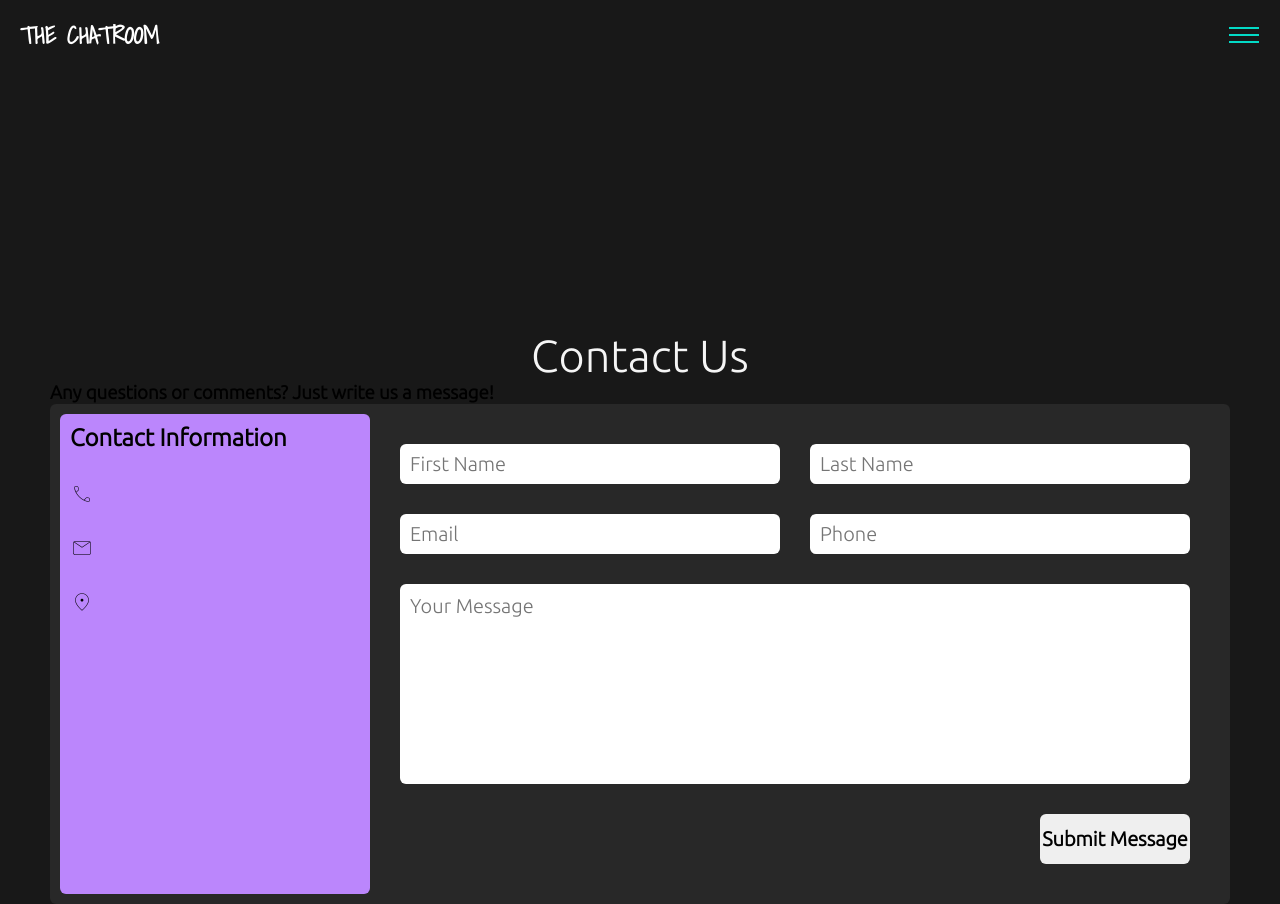
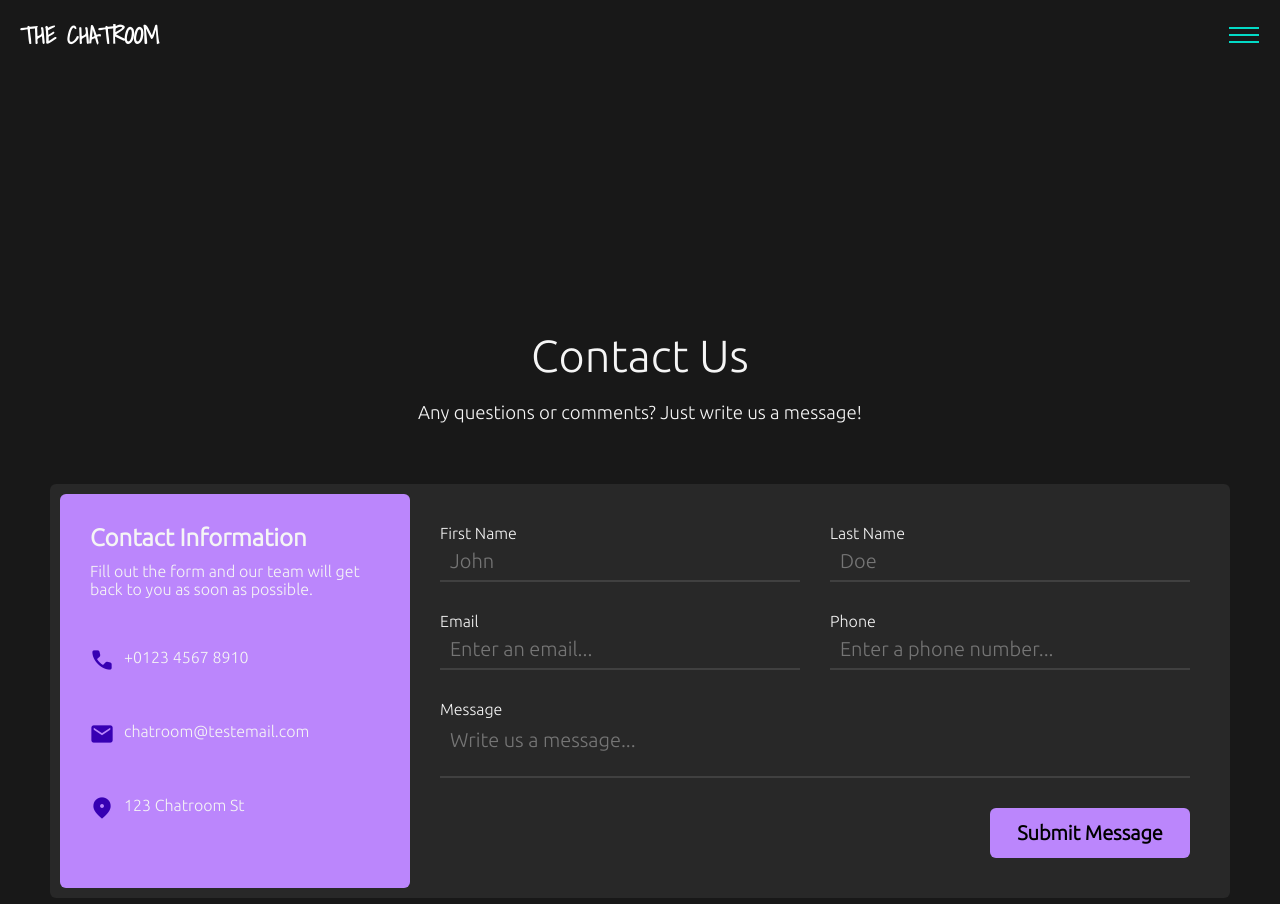
Before and after one commit to jordanrath/messaging-app, a React (Create React App) app: page /#/contact in a window 1280 px wide. Built offline with nearby package versions, Linux system fonts and the light colour scheme; no server answers.

Commit message:
major updates to contact form

```diff
--- a/package.json
+++ b/package.json
@@ -5,6 +5,7 @@
   "license": "MIT",
   "private": true,
   "dependencies": {
+    "@fortawesome/fontawesome-svg-core": "^6.3.0",
     "@testing-library/jest-dom": "^5.16.5",
     "@testing-library/react": "^13.4.0",
     "@testing-library/user-event": "^13.5.0",
--- a/src/Components/Contact.js
+++ b/src/Components/Contact.js
@@ -6,38 +6,67 @@ const Contact = () => {
     <>
         <Menu />
         <section className='contact-section' id='contact' data-aos='zoom-in-up'>
+            <div className="contact-section__title">
                 <h1>Contact Us</h1>
                 <h3>Any questions or comments?  Just write us a message!</h3>
+            </div>
             <div className='contact__header-bar'></div>
             <div className='contact__form-container'>
                 <div className='contact__form-sidecontent'>
+                    <div className="contact__sidecontent-title">
                         <h2>Contact Information</h2>
-                    <span class="material-symbols-outlined">
+                        <p>Fill out the form and our team will get back to you as soon as possible.</p>
+                    </div>
+                    <div className='contact__form-info'>
+                        <span className="material-symbols-outlined icon__filled">
                             call
                         </span>
-                    <span class="material-symbols-outlined">
+                        <p>+0123 4567 8910</p>
+                    </div>
+                    <div className="contact__form-info">
+                        <span className="material-symbols-outlined icon__filled">
                             mail
                         </span>
-                    <span class="material-symbols-outlined">
+                        <p>chatroom@testemail.com</p>
+                    </div>
+                    <div className="contact__form-info">
+                        <span className="material-symbols-outlined icon__filled">
                             location_on
                         </span>
+                        <p>123 Chatroom St</p>
+                    </div>
                 </div>
                 <form className='contact__form' action="https://formsubmit.co/rath.jordan@icloud.com" method="POST">
+                    <div className="contact__form-title">
+                        <p>First Name</p>
                         <label>
-                        <input type='text' id='name' placeholder='First Name' name='name' required />
+                            <input type='text' id='name' placeholder='John' name='name' required />
                         </label>
+                    </div>
+                    <div className="contact__form-title">
+                        <p>Last Name</p>
                         <label>
-                        <input type='text' id='name' placeholder='Last Name' name='name' required />
+                            <input type='text' id='name' placeholder='Doe' name='name' required />
                         </label>
+                    </div>
+                    <div className="contact__form-title">
+                        <p>Email</p>
                         <label>
-                        <input type='email' id='email' placeholder='Email' name='email' required/>
+                            <input type='email' id='email' placeholder='Enter an email...' name='email' required/>
                         </label>
+                    </div>
+                    <div className="contact__form-title">
+                        <p>Phone</p>
                         <label>
-                        <input type='text' id='phone' placeholder='Phone' name='phone'/>
+                            <input type='text' id='phone' placeholder='Enter a phone number...' name='phone'/>
                         </label>
+                    </div>
+                    <div className="contact__form-title">
+                        <p>Message</p>
                         <label>
-                        <textarea id='message' name='message' placeholder='Your Message' required />
+                            <textarea id='message' name='message' placeholder='Write us a message...' required />
                         </label>
+                    </div>
                     <div className='contact__btn-container'>
                         <button type='submit' className='contact__btn'>Submit Message</button>
                     </div>
--- a/src/styles.css
+++ b/src/styles.css
@@ -57,6 +57,16 @@ a {
   'GRAD' 0,
   'opsz' 48
 }
+
+.material-symbols-outlined.icon__filled {
+  color: var(--primary-variant);
+  font-variation-settings:
+  'FILL' 1,
+  'wght' 900,
+  'GRAD' 0,
+  'opsz' 48
+}
+
 
 .dashboard__btn span {
   font-size: 50px;
@@ -608,6 +618,12 @@ ul.menu__links li a {
   border-radius: 6px;
 }
 
+.contact-section__title {
+  display: flex;
+  flex-direction: column;
+  gap: 20px;
+}
+
 .contact-section h1 {
   color: whitesmoke;
   display: flex;
@@ -617,6 +633,16 @@ ul.menu__links li a {
   font-size: 45px;
   font-family: 'Ubuntu', sans-serif;
   font-weight: 400;
+}
+
+.contact-section h3 {
+  color: whitesmoke;
+  display: flex;
+  justify-content: center;
+  align-items: center;
+  font-family: 'Ubuntu', sans-serif;
+  font-weight: 400;
+  padding-bottom: 60px;
 }
 
 .contact__form-container {
@@ -631,12 +657,39 @@ ul.menu__links li a {
   display: flex;
   flex-direction: column;
   flex-grow: 2;
-  background-color: #BB86FC;
+  gap: 50px;
+  background-color: var(--primary);
+  color: whitesmoke;
+  font-family: 'Ubuntu', sans-serif;
+  font-weight: 400;
   border-radius: 6px;
-  gap: 30px;
-  padding: 10px;
+  padding: 30px;
   max-width: 350px;
   min-width: 250px
+}
+
+.contact__sidecontent-title {
+  display: flex;
+  flex-direction: column;
+  gap: 10px;
+}
+
+.contact__form-title {
+  display: flex;
+  flex-direction: column;
+  flex-grow: 1;
+  flex-shrink: 0;
+  color: whitesmoke;
+}
+
+.contact__form-title h2 {
+  padding-top: 30px;
+}
+
+.contact__form-info {
+  display: flex;
+  flex-direction: row;
+  gap: 10px;
 }
 
 
@@ -656,39 +709,51 @@ ul.menu__links li a {
   justify-content: center;
   flex-grow: 1;
   flex-shrink: 0;
+  color: whitesmoke;
 }
 
-input[type=text],
-input[type=email] {
+.contact__form-title [type=text],
+.contact__form-title input[type=email] {
   display: flex;
   flex-grow: 1;
   flex-basis: 25%;
-  padding: 10px 10px;
-  border: 0;
-  border-radius: 6px;
+  outline: 0;
+  border-top: none;
+  border-right: none;
+  border-left: none;
+  border-bottom: 2px solid var(--background);
+  background-color: var(--background-secondary);
+  border-radius: 0;
+  padding: 0px 10px;
   max-width: 380px;
   min-width: 250px;
   height: 40px;
   font-size: 20px;
+  color: whitesmoke;
   font-family: 'Ubuntu', sans-serif;
   font-weight: 400;
   margin: 0;
 }
 
-textarea[id=message] {
+.contact__form-title textarea[id=message] {
   margin: 0 0 5px;
-  padding: 10px 10px;
+  padding: 10px 10px 0px 10px;
   max-width: 800px;
   min-width: 300px;
-  min-height: 200px;
   display: flex;
   flex-grow: 1;
   flex-basis: 50%;
-  border: 0;
-  border-radius: 6px;
+  outline: 0;
+  border-top: none;
+  border-right: none;
+  border-left: none;
+  border-bottom: 2px solid var(--background);
+  background-color: var(--background-secondary);
+  border-radius: 0;
   resize: none;
   text-overflow: ellipsis;
   font-size: 20px;
+  color: whitesmoke;
   font-family: 'Ubuntu', sans-serif;
   font-weight: 400;
   margin: 0;
@@ -697,7 +762,8 @@ textarea[id=message] {
 input[type=text]:focus-visible,
 input[type=email]:focus-visible,
 textarea[id=message]:focus-visible {
-  outline-color: var(--primary);
+  outline: none;
+  border-bottom: 2px solid var(--secondary);
 }
 
 .contact__btn-container {
@@ -714,14 +780,15 @@ textarea[id=message]:focus-visible {
   font-weight: 900;
   font-size: 20px;
   height: 50px;
-  width: 150px;
+  width: 200px;
   border-radius: 6px;
   transition: all 0.3s;
   margin: 0;
+  background-color: var(--primary);
 }
 
 .contact__btn:hover {
-  background-color: #03DAC6;
+  background-color: var(--secondary);
   cursor: pointer;
 }
 /* ---------------Modal Styles--------------- */
@@ -841,6 +908,22 @@ button {
   cursor: pointer;
   padding: 1rem 4rem;
 }
+@media screen and (max-width: 1127px) {
+  .contact__form label textarea[id=message] {
+    width: 380px;
+    flex-grow: unset;
+    flex-basis: unset;
+  }
+
+  .contact__btn-container {
+    display: flex;
+    justify-content: center;
+  }
+
+  .contact__btn {
+    width: 380px;
+  }
+}
 
 @media screen and (max-width: 700px) {
   ul.menu__links li a,
```
Also changed, not shown: src/Components/FontAwesomeIcons.js (added), 1 other file (tests, documents, lock files or other folders). Lines whose indentation alone changed are shown as unchanged.
